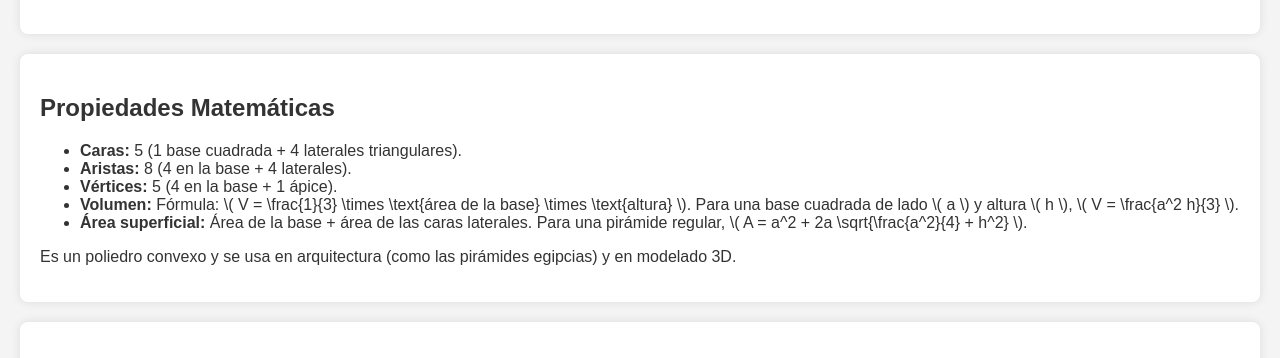
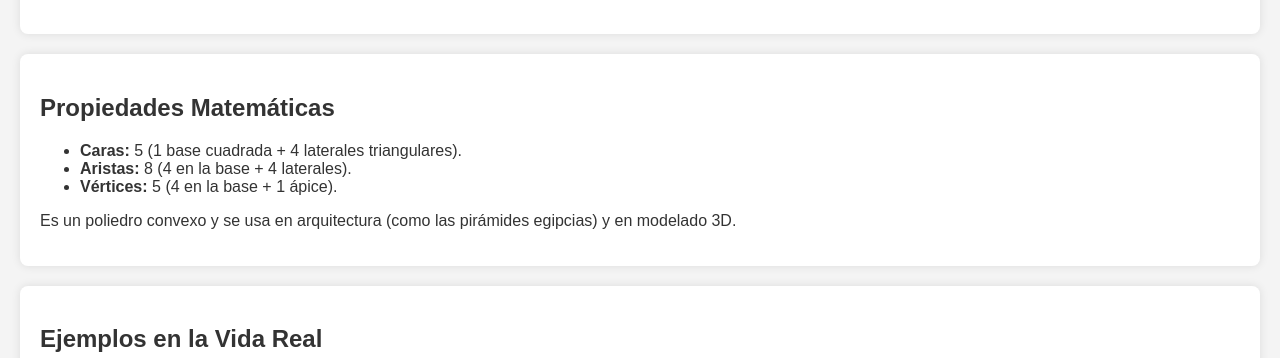
Before and after one commit to lossuperconpas-png/nuestro-prisma-cuadrangular, a plain HTML site: page index.html in a window 1280 px wide. Shown: the part 670-1028 px from the top of the page. Drawn offline with Linux system fonts and the light colour scheme.

Commit message:
Update index.html

```diff
--- a/index.html
+++ b/index.html
@@ -33,8 +33,6 @@
             <li><strong>Caras:</strong> 5 (1 base cuadrada + 4 laterales triangulares).</li>
             <li><strong>Aristas:</strong> 8 (4 en la base + 4 laterales).</li>
             <li><strong>Vértices:</strong> 5 (4 en la base + 1 ápice).</li>
-            <li><strong>Volumen:</strong> Fórmula: \( V = \frac{1}{3} \times \text{área de la base} \times \text{altura} \). Para una base cuadrada de lado \( a \) y altura \( h \), \( V = \frac{a^2 h}{3} \).</li>
-            <li><strong>Área superficial:</strong> Área de la base + área de las caras laterales. Para una pirámide regular, \( A = a^2 + 2a \sqrt{\frac{a^2}{4} + h^2} \).</li>
         </ul>
         <p>Es un poliedro convexo y se usa en arquitectura (como las pirámides egipcias) y en modelado 3D.</p>
     </section>
```
